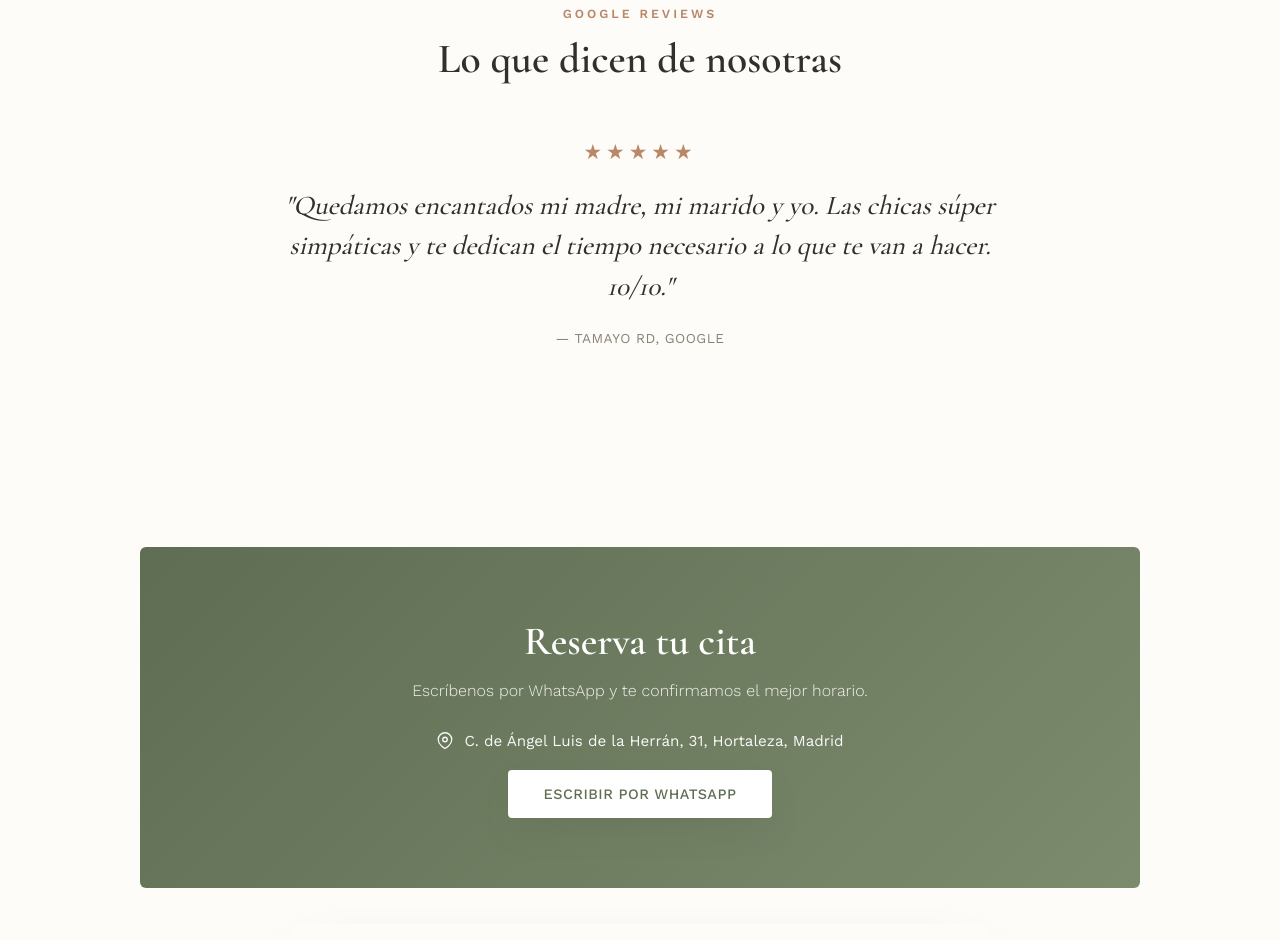
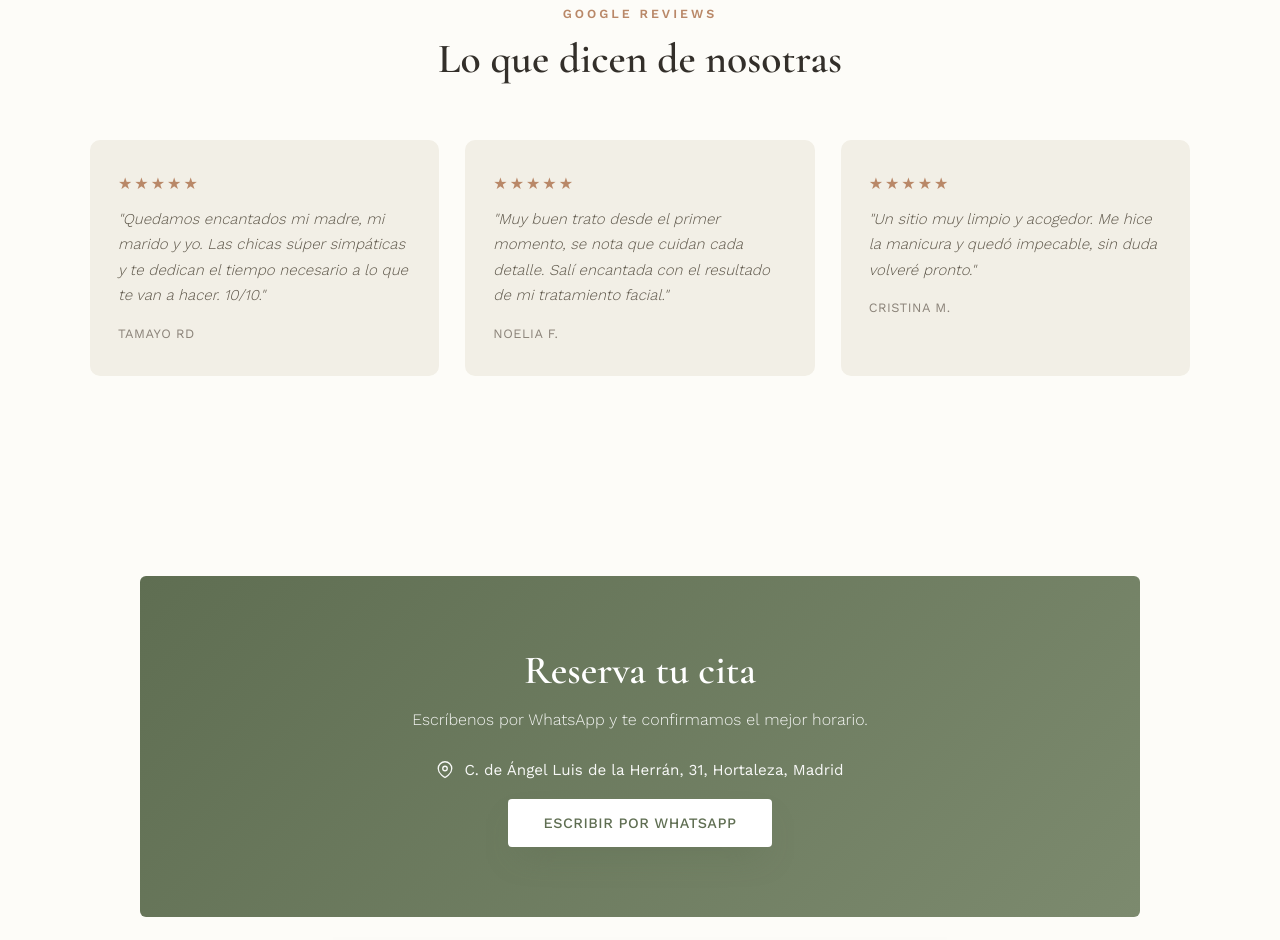
Before and after one commit to takalislam9-lab/mvesteticabelleza, a plain HTML site: page index.html in a window 1280 px wide. Shown: the part 2261-3201 px from the top of the page. Drawn offline with nearby package versions, Linux system fonts and the light colour scheme; grey boxes are pictures that could not be loaded.

Commit message:
Add files via upload

```diff
--- a/index.html
+++ b/index.html
@@ -197,10 +197,22 @@
     <span class="eyebrow">Google Reviews</span>
     <h2>Lo que dicen de nosotras</h2>
   </div>
-  <div class="review-wrap">
-    <div class="stars">★★★★★</div>
-    <blockquote>"Quedamos encantados mi madre, mi marido y yo. Las chicas súper simpáticas y te dedican el tiempo necesario a lo que te van a hacer. 10/10."</blockquote>
-    <cite>— Tamayo Rd, Google</cite>
+  <div style="display:grid;grid-template-columns:repeat(auto-fit,minmax(260px,1fr));gap:26px;max-width:1100px;margin:0 auto;">
+    <div style="background:var(--sand);padding:34px 28px;border-radius:10px;text-align:left;">
+      <div style="color:var(--clay);letter-spacing:2px;margin-bottom:14px;">★★★★★</div>
+      <p style="font-weight:300;line-height:1.7;font-style:italic;color:#5c5548;font-size:.94rem;margin-bottom:14px;">"Quedamos encantados mi madre, mi marido y yo. Las chicas súper simpáticas y te dedican el tiempo necesario a lo que te van a hacer. 10/10."</p>
+      <cite style="font-size:.8rem;color:#8a8278;font-style:normal;text-transform:uppercase;letter-spacing:.5px;">Tamayo Rd</cite>
+    </div>
+    <div style="background:var(--sand);padding:34px 28px;border-radius:10px;text-align:left;">
+      <div style="color:var(--clay);letter-spacing:2px;margin-bottom:14px;">★★★★★</div>
+      <p style="font-weight:300;line-height:1.7;font-style:italic;color:#5c5548;font-size:.94rem;margin-bottom:14px;">"Muy buen trato desde el primer momento, se nota que cuidan cada detalle. Salí encantada con el resultado de mi tratamiento facial."</p>
+      <cite style="font-size:.8rem;color:#8a8278;font-style:normal;text-transform:uppercase;letter-spacing:.5px;">Noelia F.</cite>
+    </div>
+    <div style="background:var(--sand);padding:34px 28px;border-radius:10px;text-align:left;">
+      <div style="color:var(--clay);letter-spacing:2px;margin-bottom:14px;">★★★★★</div>
+      <p style="font-weight:300;line-height:1.7;font-style:italic;color:#5c5548;font-size:.94rem;margin-bottom:14px;">"Un sitio muy limpio y acogedor. Me hice la manicura y quedó impecable, sin duda volveré pronto."</p>
+      <cite style="font-size:.8rem;color:#8a8278;font-style:normal;text-transform:uppercase;letter-spacing:.5px;">Cristina M.</cite>
+    </div>
   </div>
 </section>
 
```
